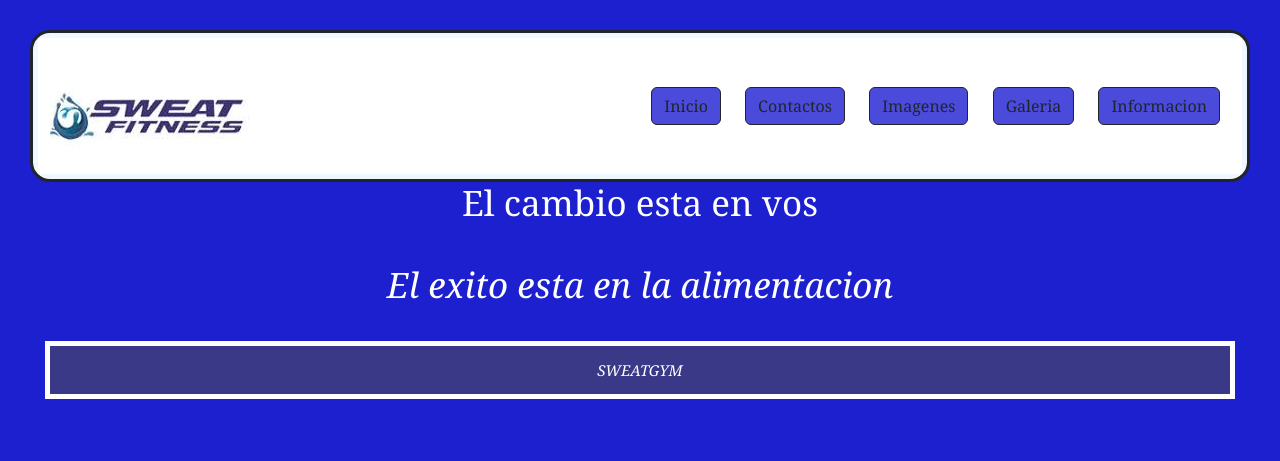
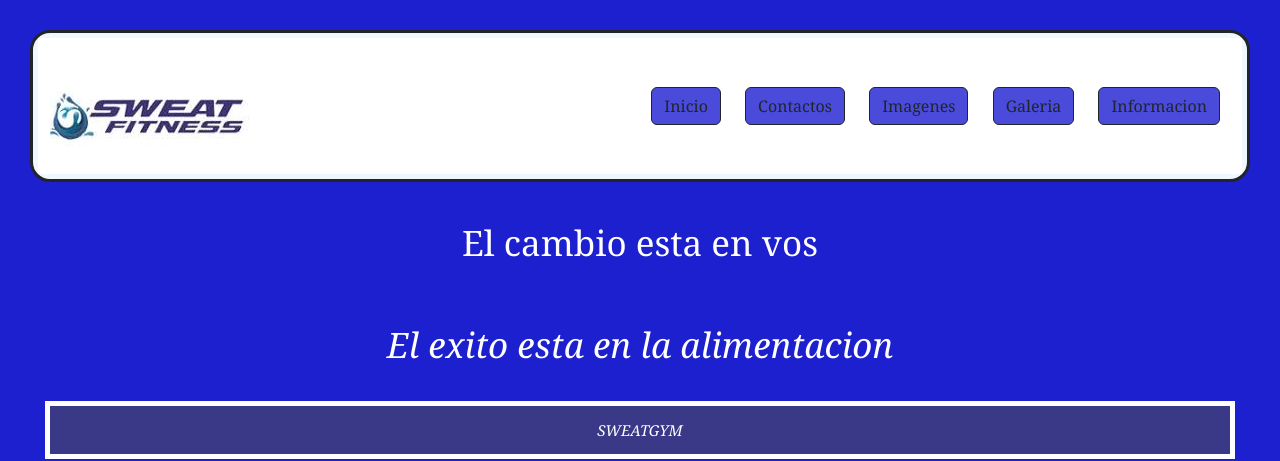
Before and after one commit to tablada84/sweatgym, a website: page index.html in a window 1280 px wide. Shown: the top 461 px of the page. Drawn offline with nearby package versions, Linux system fonts and the light colour scheme.

Commit message:
se modificaron titulos

```diff
--- a/scss/main.scss
+++ b/scss/main.scss
@@ -26,6 +26,9 @@ h1 {
   text-align: center;
   color: white;
   font-size: 35px;
+  padding: 20px;
+  margin-top: 20px;
+  font-size: oblique;
 }
 h2 {
   text-align: center;
```
Also changed, not shown: css/main.css.
